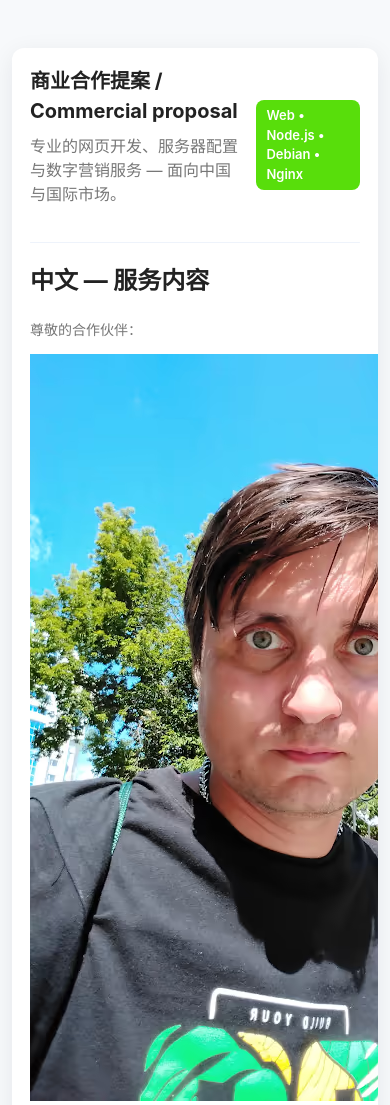
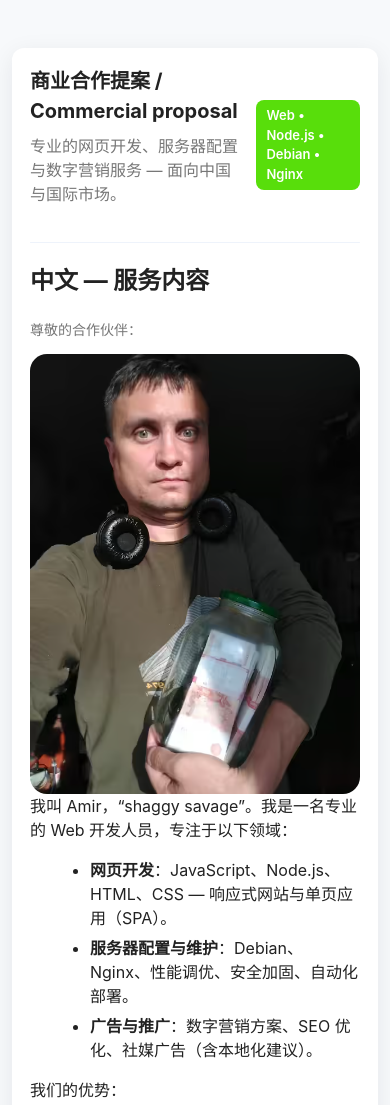
Before and after one commit to amir248/shaggy-savage, a plain HTML site: page index.html in a window 390 px wide. Shown: the top 1105 px of the page. Drawn offline with Linux system fonts and the light colour scheme.

Commit message:
Final Fantasy

```diff
--- a/index.html
+++ b/index.html
@@ -68,6 +68,17 @@
       .wrap{ padding:12px; }
       .card{ padding:18px; }
     }
+    body > div > div > section > picture > img{
+        width: 100%;
+        max-width:350px;
+        float:right;
+        border-radius: 17px;
+    }
+    @media(max-width:555px){
+        body > div > div > section > picture > img{
+            max-width:100%;
+        }
+    }
   </style>
 </head>
 <body>
@@ -88,7 +99,7 @@
         <h2>中文 — 服务内容</h2>
         <p class="muted">尊敬的合作伙伴：</p>
         <picture>
-            <img src="Amir.avif" alt="我叫 Amir，“shaggy savage”">
+            <img src="shagy-savage.avif" alt="我叫 Amir，“shaggy savage”">
         </picture>
 <p>
       我叫 Amir，“shaggy savage”。我是一名专业的 Web 开发人员，专注于以下领域：
```
